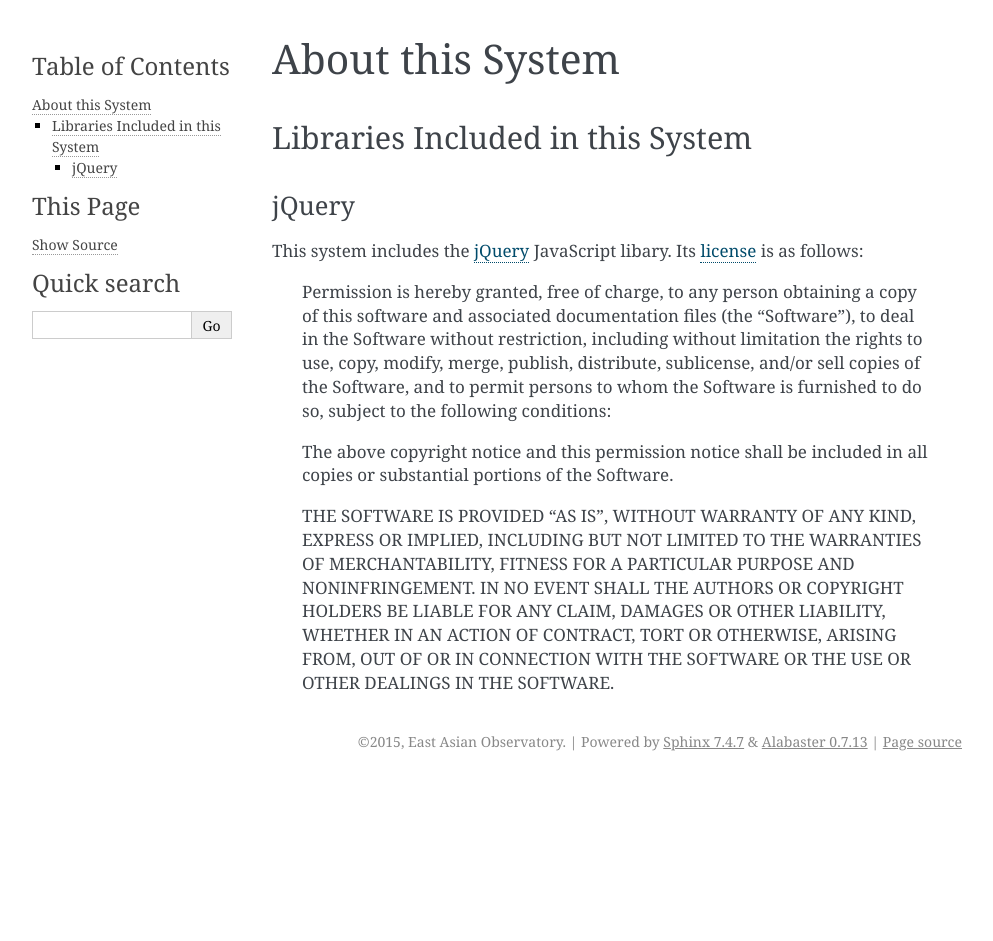
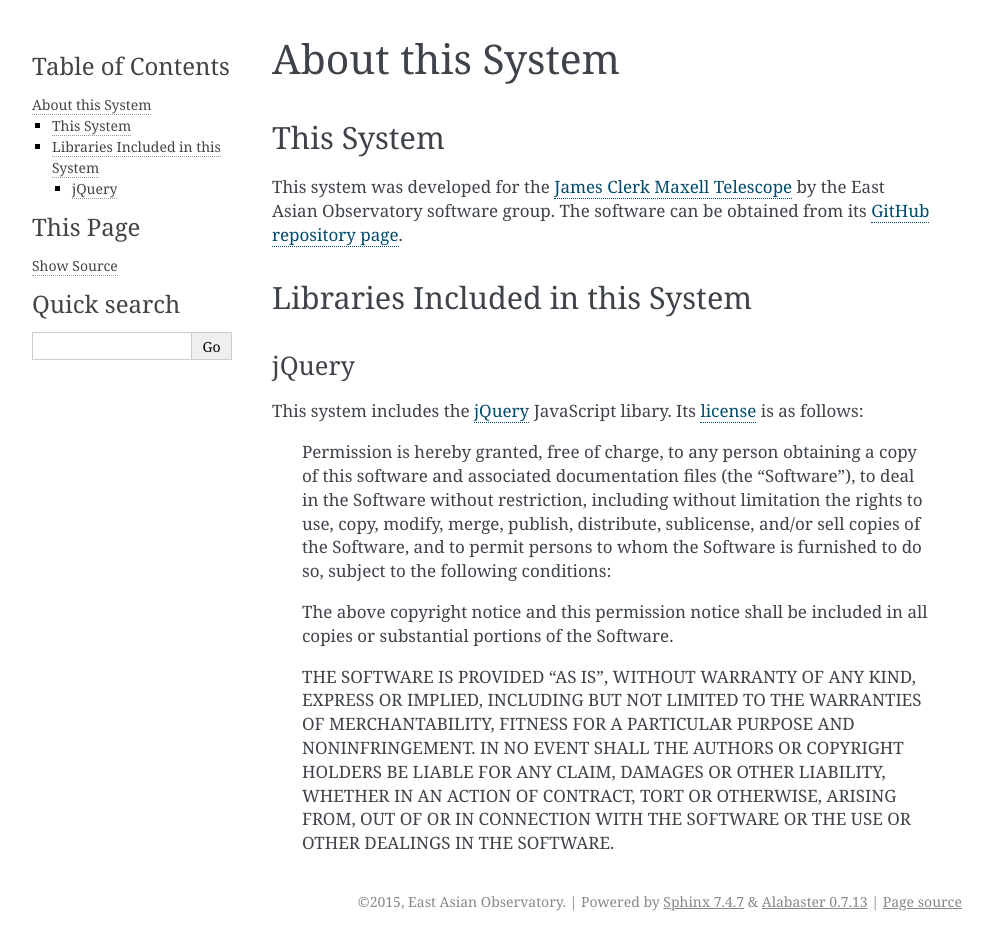
Before and after one commit to eaobservatory/hedwig, a Sphinx documentation site: the page built from doc/about/index.rst, in a window 1280 px wide. Shown: the whole page, without its empty margins (148-1141 px from the left). Built offline with Sphinx 7.4.7, drawn with Linux system fonts in a browser that asks for light colours; before the commit the page ends 900 px from its top, so only the background shows below that.

Commit message:
doc: Add JCMT and Hedwig links to the about page
Added links to the JCMT web page and the Hedwig repository on
GitHub to the top of the about page.

```diff
--- a/doc/about/index.rst
+++ b/doc/about/index.rst
@@ -1,5 +1,14 @@
 About this System
 =================
+
+This System
+-----------
+
+This system was developed for the
+`James Clerk Maxell Telescope <http://www.eaobservatory.org/jcmt>`_
+by the East Asian Observatory software group.
+The software can be obtained from its
+`GitHub repository page <https://github.com/eaobservatory/hedwig>`_.
 
 Libraries Included in this System
 ---------------------------------
```
